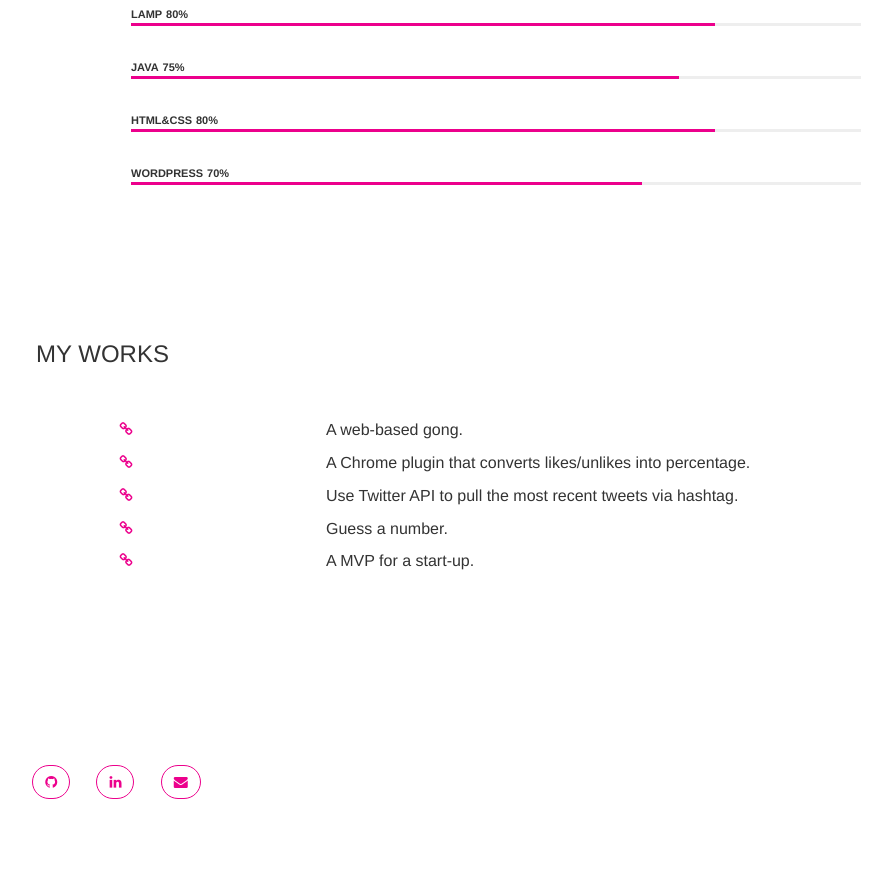
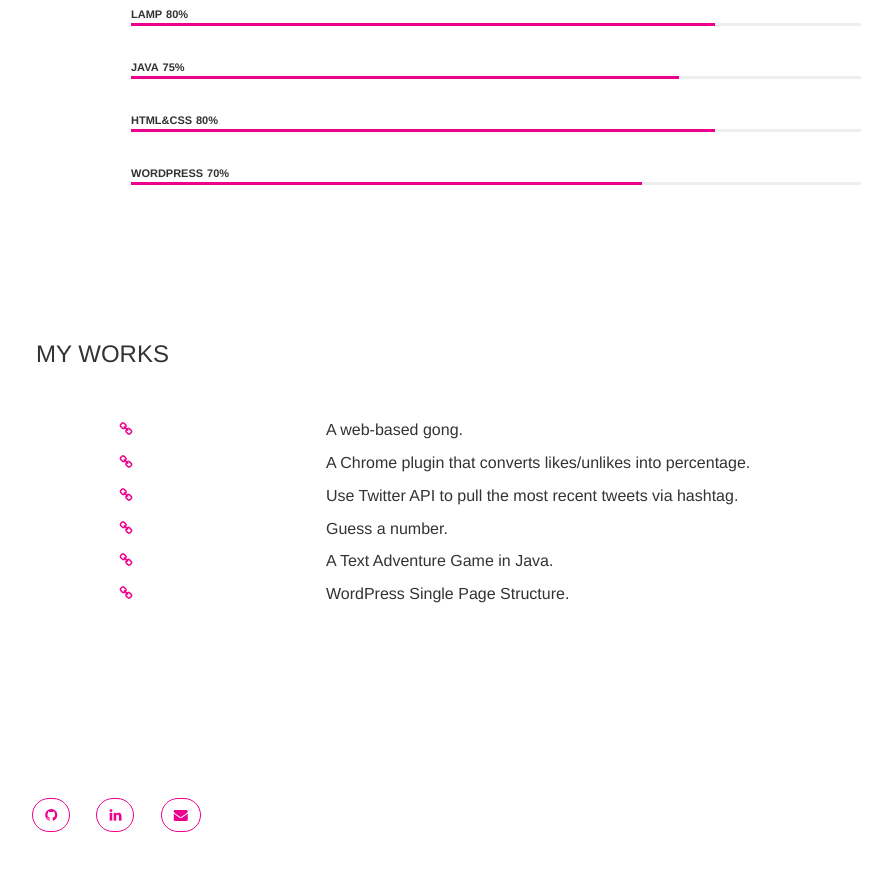
Before and after one commit to yijingshi/yijing, a plain HTML site: page index.html in a window 1280 px wide. Shown: the part 1355-2226 px from the top of the page, without its empty margins (144-1036 px from the left). Drawn offline with nearby package versions, Linux system fonts and the light colour scheme.

Commit message:
Update index.html

```diff
--- a/index.html
+++ b/index.html
@@ -168,8 +168,13 @@ gtag('config', 'UA-114133073-1');
       </div>
       <div class="container-work1">
         <div class="col-sm-4 col-xs-12 text-center"><img src=" " class="img-responsive img-rounded img-portfolio" >
-          <a href="https://yijingshi.github.io/DataGig/" target="_blank" ><i class="fa fa-link"></i></a></div>
-        <div class="col-sm-8 col-xs-12"><p>A MVP for a start-up.</p></div>
+          <a href="https://github.com/yijingshi/TextAdventure" target="_blank" ><i class="fa fa-link"></i></a></div>
+        <div class="col-sm-8 col-xs-12"><p>A Text Adventure Game in Java.</p></div>
+      </div>
+      <div class="container-work1">
+        <div class="col-sm-4 col-xs-12 text-center"><img src=" " class="img-responsive img-rounded img-portfolio" >
+          <a href="https://github.com/yijingshi/WP_custom_page" target="_blank" ><i class="fa fa-link"></i></a></div>
+        <div class="col-sm-8 col-xs-12"><p>WordPress Single Page Structure.</p></div>
       </div>
     </div>
   </div>
```
